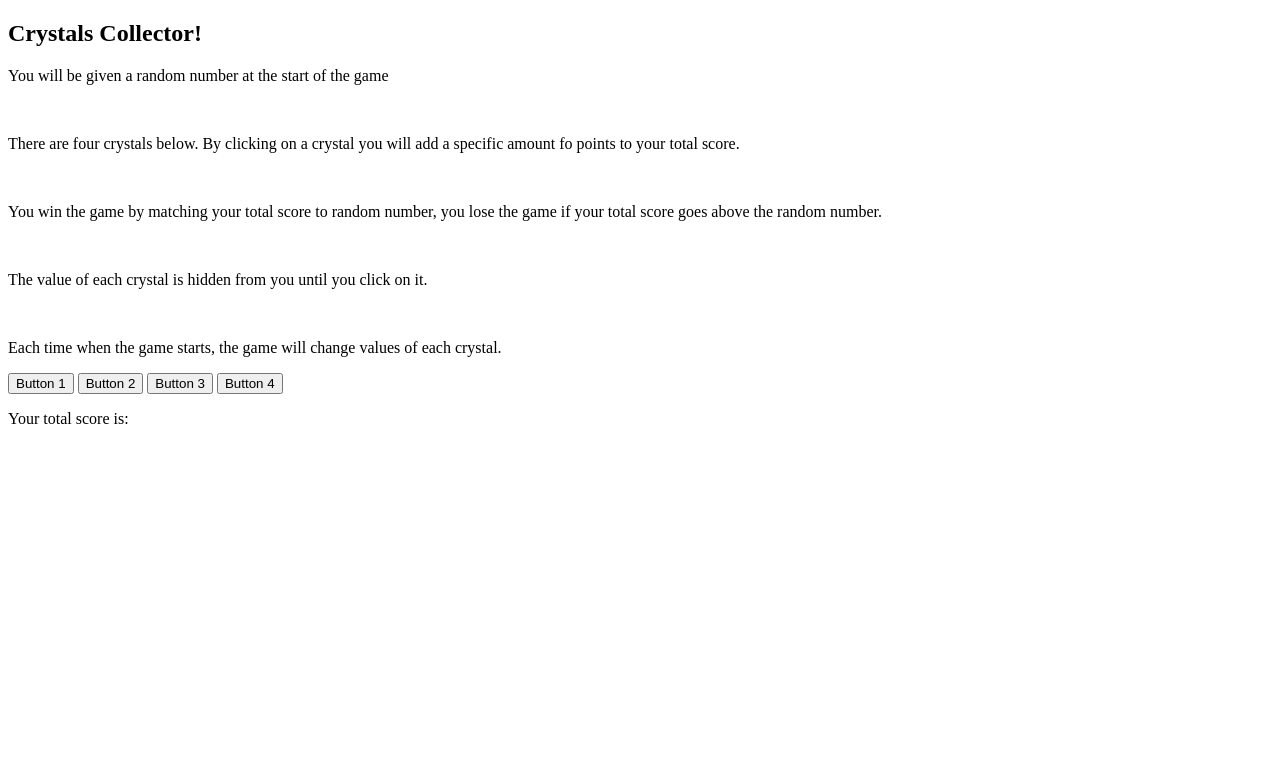
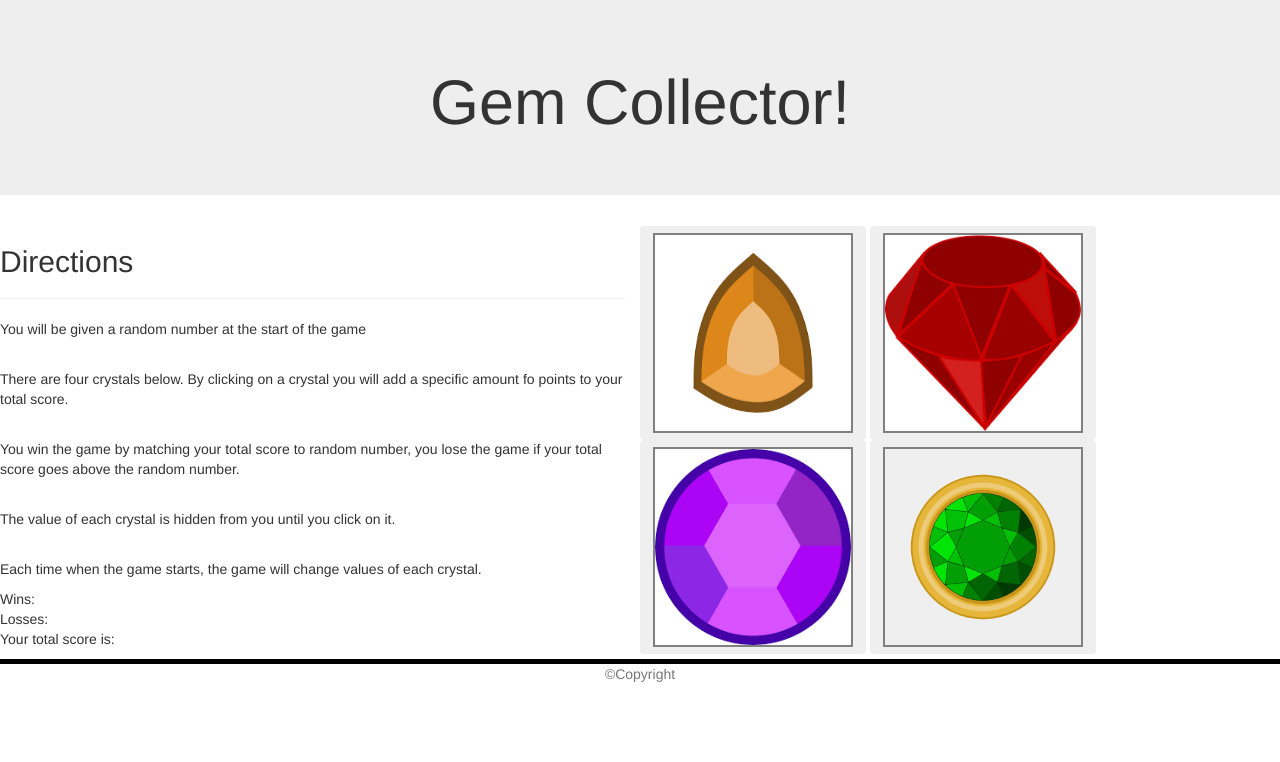
Before and after one commit to mclark1990/unit-4-game, a plain HTML site: page index.html in a window 1280 px wide. Drawn offline with nearby package versions, Linux system fonts and the light colour scheme.

Commit message:
added bootstrap and light css

```diff
--- a/assets/css/style.css
+++ b/assets/css/style.css
@@ -0,0 +1,24 @@
+*{
+    box-sizing: border-box;
+}
+
+.body{
+    width:980px;
+}
+
+.jumbotron{
+    text-align:center;
+    width:100%;
+}
+
+.gems{
+    height:200px;
+    width:200px;
+    border:2px solid grey;
+}
+
+.footer{
+    height:100px;
+    border-top: 5px solid black;
+    text-align:center;
+}
--- a/index.html
+++ b/index.html
@@ -4,14 +4,21 @@
     <meta charset="utf-8" />
     <title>Crystals Collector!</title>
     <meta name="viewport" content="width=device-width, initial-scale=1">
+    <link rel="stylesheet" href="https://maxcdn.bootstrapcdn.com/bootstrap/3.3.7/css/bootstrap.min.css">
     <link rel="stylesheet" type="text/css" media="screen" href="assets/css/style.css">
     <script src="https://ajax.googleapis.com/ajax/libs/jquery/3.3.1/jquery.min.js"></script>
 </head>
 <body>
-    <section class = "main-container">
-        <h1>Crystals Collector!</h1>
+    <div class = "main-container">
+        <div class = "jumbotron">
+            <h1>Gem Collector!</h1>
+        </div>
 
-        <div id = "directions">
+        <div class = "row">
+
+             <div class = "col-md-6" id = "directions">
+                 <h2>Directions</h2>
+                 <hr>
                 <p>You will be given a random number at the start of the game</p>
                 <br>
                 <p>There are four crystals below. By clicking on a crystal you will add a specific
@@ -24,25 +31,49 @@
                 <p>The value of each crystal is hidden from you until you click on it.</p>
                 <br>
                 <p>Each time when the game starts, the game will change values of each crystal.</p>
+
+                <div id = "random-number">
+
                 </div>
 
-        <div id = "random-number"></div>
-        <div id = "win-loss"></div>
-
-        <div id = "button-group">
-            <button class = "btn" id = "btn1">Button 1</button>
-            <button class = "btn" id = "btn2">Button 2</button>
-            <button class = "btn" id = "btn3">Button 3</button>
-            <button class = "btn" id = "btn4">Button 4</button>
+                <div id = "win-loss">
+                    Wins:
+                    <br>
+                    Losses:
                 </div>
 
                 <div id = "score">
                     <p>Your total score is: </p>
                 </div>
 
-        <div id "total-score"></div>
+                <div id "total-score">
 
-    </section>
+                </div>
+
+            </div>
+
+            <div class = "col-md-6">
+
+            </div>
+
+                <div id = "button-group">
+                    <button class = "btn" id = "btn1"><img class = "gems" src = "assets/images/images-1.png" alt = "orange gem"></button>
+                    <button class = "btn" id = "btn2"><img class = "gems" src = "assets/images/images-2.png" alt = "red gem"></button>
+                    <button class = "btn" id = "btn3"><img class = "gems" src = "assets/images/images.png" alt = "purple gem"></button>
+                    <button class = "btn" id = "btn4"><img class = "gems" src = "assets/images/small_15735.png" alt = " green gem"></button>
+                </div>
+
+            </div>
+
+        </div>
+        </div><!-- row end-->
+
+        <div class = "row">
+                <footer class="footer"><!--footer-->
+                    <span class="text-muted">&copy;Copyright</span>
+            </footer><!--footer end-->
+        </div>
+    </div>
 
 </body>
 </html>
```
Also changed, not shown: assets/images/images-1.png (added), assets/images/images-2.png (added), assets/images/images.png (added), assets/images/small_15735.png (added), 2 other files. Lines whose indentation alone changed are shown as unchanged.
